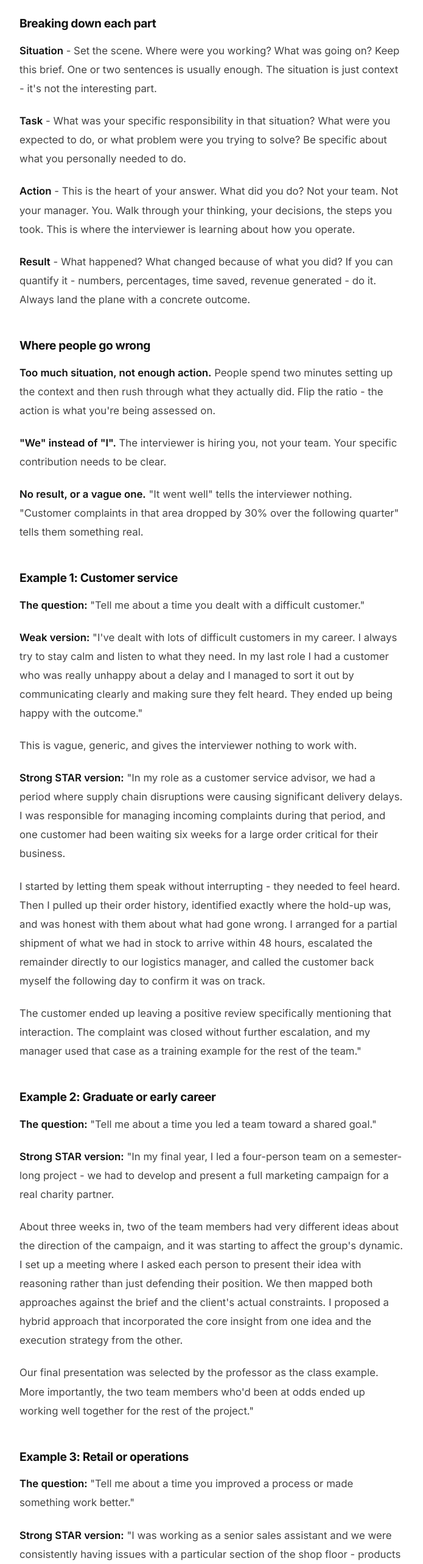
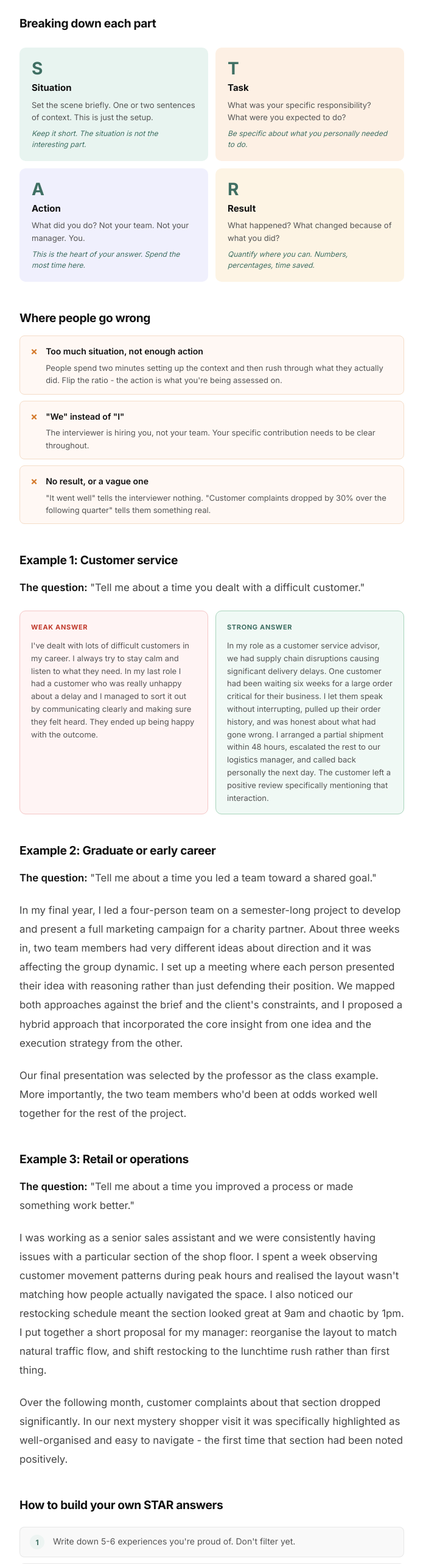
Before and after one commit to MYAISAM/aievolvingyou, a React (Vite) app: page /resources/star-method in a window 1280 px wide. Shown: the part 1160-3724 px from the top of the page at 61% size, without its empty margins (292-987 px from the left). Built offline with nearby package versions, Linux system fonts and the light colour scheme.

Commit message:
Add visuals and next article card to STAR article

```diff
--- a/src/articles/ArticleSTAR.jsx
+++ b/src/articles/ArticleSTAR.jsx
@@ -1,10 +1,207 @@
 import ArticleLayout from "./ArticleLayout";
+
+const nextArticle = {
+  slug: "weakness-question",
+  label: "Then try this",
+  title: "The weakness question: why \"I'm a perfectionist\" is the worst answer",
+  excerpt: "Interviewers have heard it thousands of times and it tells them nothing useful. Here's what a strong, honest answer actually looks like.",
+};
+
+const green = "#3F6F63";
+const greenLight = "#edf4f2";
+const orange = "#D47A2C";
+const orangeLight = "#fdf0e4";
+const ink = "#111111";
+const inkMid = "#555555";
+const border = "rgba(0,0,0,0.07)";
+const surface = "#f9f9f9";
+
+// STAR four-part breakdown
+function STARBreakdown() {
+  const parts = [
+    {
+      letter: "S",
+      label: "Situation",
+      description: "Set the scene briefly. One or two sentences of context. This is just the setup.",
+      tip: "Keep it short. The situation is not the interesting part.",
+      colour: "#e8f4f0",
+    },
+    {
+      letter: "T",
+      label: "Task",
+      description: "What was your specific responsibility? What were you expected to do?",
+      tip: "Be specific about what you personally needed to do.",
+      colour: "#fdf0e4",
+    },
+    {
+      letter: "A",
+      label: "Action",
+      description: "What did you do? Not your team. Not your manager. You.",
+      tip: "This is the heart of your answer. Spend the most time here.",
+      colour: "#f0f0fd",
+    },
+    {
+      letter: "R",
+      label: "Result",
+      description: "What happened? What changed because of what you did?",
+      tip: "Quantify where you can. Numbers, percentages, time saved.",
+      colour: "#fdf4e4",
+    },
+  ];
+
+  return (
+    <div style={{
+      display: "grid",
+      gridTemplateColumns: "repeat(auto-fill, minmax(240px, 1fr))",
+      gap: 12,
+      margin: "24px 0 32px",
+    }}>
+      {parts.map((part) => (
+        <div key={part.letter} style={{
+          background: part.colour,
+          borderRadius: 10,
+          padding: "20px 20px 18px",
+          display: "flex",
+          flexDirection: "column",
+          gap: 8,
+        }}>
+          <div style={{
+            fontSize: 28, fontWeight: 700,
+            color: green, lineHeight: 1,
+            letterSpacing: "-0.02em",
+          }}>
+            {part.letter}
+          </div>
+          <p style={{
+            fontSize: 15, fontWeight: 700,
+            color: ink, margin: 0, lineHeight: 1.3,
+          }}>
+            {part.label}
+          </p>
+          <p style={{
+            fontSize: 13, color: inkMid,
+            margin: 0, lineHeight: 1.55,
+          }}>
+            {part.description}
+          </p>
+          <p style={{
+            fontSize: 12, color: green,
+            margin: 0, lineHeight: 1.5,
+            fontStyle: "italic",
+          }}>
+            {part.tip}
+          </p>
+        </div>
+      ))}
+    </div>
+  );
+}
+
+// Common mistakes callout
+function Mistake({ title, children }) {
+  return (
+    <div style={{
+      background: "#fff8f4",
+      border: "1.5px solid #f5ddc8",
+      borderRadius: 8,
+      padding: "12px 16px",
+      margin: "10px 0",
+      display: "flex",
+      gap: 12,
+      alignItems: "flex-start",
+    }}>
+      <span style={{ color: orange, fontWeight: 700, fontSize: 16, flexShrink: 0, marginTop: 1 }}>✗</span>
+      <div>
+        <p style={{ fontSize: 14, fontWeight: 600, color: ink, margin: "0 0 4px" }}>{title}</p>
+        <p style={{ fontSize: 13, color: inkMid, margin: 0, lineHeight: 1.55 }}>{children}</p>
+      </div>
+    </div>
+  );
+}
+
+// Weak vs Strong comparison
+function WeakStrong({ weak, strong }) {
+  return (
+    <div style={{
+      display: "grid",
+      gridTemplateColumns: "1fr 1fr",
+      gap: 12,
+      margin: "20px 0 28px",
+    }}>
+      <div style={{
+        background: "#fff4f4",
+        border: "1.5px solid #f5c6c6",
+        borderRadius: 10,
+        padding: "16px 18px",
+      }}>
+        <p style={{
+          fontSize: 11, fontWeight: 700,
+          color: "#c0392b", letterSpacing: "0.06em",
+          textTransform: "uppercase", marginBottom: 10,
+        }}>
+          Weak answer
+        </p>
+        <p style={{ fontSize: 13, color: inkMid, lineHeight: 1.6, margin: 0 }}>{weak}</p>
+      </div>
+      <div style={{
+        background: "#f0f9f5",
+        border: "1.5px solid #a8d5bc",
+        borderRadius: 10,
+        padding: "16px 18px",
+      }}>
+        <p style={{
+          fontSize: 11, fontWeight: 700,
+          color: green, letterSpacing: "0.06em",
+          textTransform: "uppercase", marginBottom: 10,
+        }}>
+          Strong answer
+        </p>
+        <p style={{ fontSize: 13, color: inkMid, lineHeight: 1.6, margin: 0 }}>{strong}</p>
+      </div>
+    </div>
+  );
+}
+
+// Build steps
+function BuildSteps() {
+  const steps = [
+    "Write down 5-6 experiences you're proud of. Don't filter yet.",
+    "For each one, identify S, T, A, R. No clear action or result? Story isn't strong enough.",
+    "Time yourself. A strong STAR answer lands in 90 seconds to 2 minutes when spoken.",
+    "Say it out loud. The gap between how it reads and how it sounds when nervous is significant.",
+  ];
+
+  return (
+    <div style={{ display: "flex", flexDirection: "column", gap: 10, margin: "20px 0 28px" }}>
+      {steps.map((step, i) => (
+        <div key={i} style={{
+          display: "flex", gap: 14, alignItems: "flex-start",
+          background: surface,
+          border: `1px solid ${border}`,
+          borderRadius: 8, padding: "12px 16px",
+        }}>
+          <span style={{
+            width: 24, height: 24, borderRadius: "50%",
+            background: greenLight, color: green,
+            fontSize: 12, fontWeight: 700,
+            display: "flex", alignItems: "center", justifyContent: "center",
+            flexShrink: 0,
+          }}>
+            {i + 1}
+          </span>
+          <p style={{ fontSize: 14, color: inkMid, margin: 0, lineHeight: 1.55 }}>{step}</p>
+        </div>
+      ))}
+    </div>
+  );
+}
 
 export default function ArticleSTAR() {
   return (
     <ArticleLayout
       bucket="Interview Resources"
       title="The STAR method explained, with three real examples you can actually learn from"
+      nextArticle={nextArticle}
     >
       <p>Most interview advice tells you what the STAR method stands for. Situation, Task, Action, Result - got it. What it doesn't tell you is why most people's STAR answers still fall flat, and what the difference looks like in practice.</p>
 
@@ -20,71 +217,57 @@ export default function ArticleSTAR() {
 
       <h2>Breaking down each part</h2>
 
-      <p><strong>Situation</strong> - Set the scene. Where were you working? What was going on? Keep this brief. One or two sentences is usually enough. The situation is just context - it's not the interesting part.</p>
-
-      <p><strong>Task</strong> - What was your specific responsibility in that situation? What were you expected to do, or what problem were you trying to solve? Be specific about what you personally needed to do.</p>
-
-      <p><strong>Action</strong> - This is the heart of your answer. What did you do? Not your team. Not your manager. You. Walk through your thinking, your decisions, the steps you took. This is where the interviewer is learning about how you operate.</p>
-
-      <p><strong>Result</strong> - What happened? What changed because of what you did? If you can quantify it - numbers, percentages, time saved, revenue generated - do it. Always land the plane with a concrete outcome.</p>
+      <STARBreakdown />
 
       <h2>Where people go wrong</h2>
 
-      <p><strong>Too much situation, not enough action.</strong> People spend two minutes setting up the context and then rush through what they actually did. Flip the ratio - the action is what you're being assessed on.</p>
+      <Mistake title="Too much situation, not enough action">
+        People spend two minutes setting up the context and then rush through what they actually did. Flip the ratio - the action is what you're being assessed on.
+      </Mistake>
 
-      <p><strong>"We" instead of "I".</strong> The interviewer is hiring you, not your team. Your specific contribution needs to be clear.</p>
+      <Mistake title='"We" instead of "I"'>
+        The interviewer is hiring you, not your team. Your specific contribution needs to be clear throughout.
+      </Mistake>
 
-      <p><strong>No result, or a vague one.</strong> "It went well" tells the interviewer nothing. "Customer complaints in that area dropped by 30% over the following quarter" tells them something real.</p>
+      <Mistake title="No result, or a vague one">
+        "It went well" tells the interviewer nothing. "Customer complaints dropped by 30% over the following quarter" tells them something real.
+      </Mistake>
 
       <h2>Example 1: Customer service</h2>
 
       <p><strong>The question:</strong> "Tell me about a time you dealt with a difficult customer."</p>
 
-      <p><strong>Weak version:</strong> "I've dealt with lots of difficult customers in my career. I always try to stay calm and listen to what they need. In my last role I had a customer who was really unhappy about a delay and I managed to sort it out by communicating clearly and making sure they felt heard. They ended up being happy with the outcome."</p>
-
-      <p>This is vague, generic, and gives the interviewer nothing to work with.</p>
-
-      <p><strong>Strong STAR version:</strong> "In my role as a customer service advisor, we had a period where supply chain disruptions were causing significant delivery delays. I was responsible for managing incoming complaints during that period, and one customer had been waiting six weeks for a large order critical for their business.</p>
-
-      <p>I started by letting them speak without interrupting - they needed to feel heard. Then I pulled up their order history, identified exactly where the hold-up was, and was honest with them about what had gone wrong. I arranged for a partial shipment of what we had in stock to arrive within 48 hours, escalated the remainder directly to our logistics manager, and called the customer back myself the following day to confirm it was on track.</p>
-
-      <p>The customer ended up leaving a positive review specifically mentioning that interaction. The complaint was closed without further escalation, and my manager used that case as a training example for the rest of the team."</p>
+      <WeakStrong
+        weak="I've dealt with lots of difficult customers in my career. I always try to stay calm and listen to what they need. In my last role I had a customer who was really unhappy about a delay and I managed to sort it out by communicating clearly and making sure they felt heard. They ended up being happy with the outcome."
+        strong="In my role as a customer service advisor, we had supply chain disruptions causing significant delivery delays. One customer had been waiting six weeks for a large order critical for their business. I let them speak without interrupting, pulled up their order history, and was honest about what had gone wrong. I arranged a partial shipment within 48 hours, escalated the rest to our logistics manager, and called back personally the next day. The customer left a positive review specifically mentioning that interaction."
+      />
 
       <h2>Example 2: Graduate or early career</h2>
 
       <p><strong>The question:</strong> "Tell me about a time you led a team toward a shared goal."</p>
 
-      <p><strong>Strong STAR version:</strong> "In my final year, I led a four-person team on a semester-long project - we had to develop and present a full marketing campaign for a real charity partner.</p>
+      <p>In my final year, I led a four-person team on a semester-long project to develop and present a full marketing campaign for a charity partner. About three weeks in, two team members had very different ideas about direction and it was affecting the group dynamic. I set up a meeting where each person presented their idea with reasoning rather than just defending their position. We mapped both approaches against the brief and the client's constraints, and I proposed a hybrid approach that incorporated the core insight from one idea and the execution strategy from the other.</p>
 
-      <p>About three weeks in, two of the team members had very different ideas about the direction of the campaign, and it was starting to affect the group's dynamic. I set up a meeting where I asked each person to present their idea with reasoning rather than just defending their position. We then mapped both approaches against the brief and the client's actual constraints. I proposed a hybrid approach that incorporated the core insight from one idea and the execution strategy from the other.</p>
-
-      <p>Our final presentation was selected by the professor as the class example. More importantly, the two team members who'd been at odds ended up working well together for the rest of the project."</p>
+      <p>Our final presentation was selected by the professor as the class example. More importantly, the two team members who'd been at odds worked well together for the rest of the project.</p>
 
       <h2>Example 3: Retail or operations</h2>
 
       <p><strong>The question:</strong> "Tell me about a time you improved a process or made something work better."</p>
 
-      <p><strong>Strong STAR version:</strong> "I was working as a senior sales assistant and we were consistently having issues with a particular section of the shop floor - products were frequently out of position and customers said they couldn't find things.</p>
+      <p>I was working as a senior sales assistant and we were consistently having issues with a particular section of the shop floor. I spent a week observing customer movement patterns during peak hours and realised the layout wasn't matching how people actually navigated the space. I also noticed our restocking schedule meant the section looked great at 9am and chaotic by 1pm. I put together a short proposal for my manager: reorganise the layout to match natural traffic flow, and shift restocking to the lunchtime rush rather than first thing.</p>
 
-      <p>I spent a week observing customer movement patterns during peak hours and realised the layout wasn't matching how people actually navigated the space. I also noticed our restocking schedule meant the section looked great at 9am and chaotic by 1pm. I put together a short proposal for my manager with two suggested changes: reorganise the layout to match the natural traffic flow, and shift restocking to the lunchtime rush rather than first thing.</p>
-
-      <p>Over the following month, customer complaints about that section dropped significantly, and in our next mystery shopper visit it was specifically highlighted as well-organised and easy to navigate - the first time that section had been noted positively."</p>
+      <p>Over the following month, customer complaints about that section dropped significantly. In our next mystery shopper visit it was specifically highlighted as well-organised and easy to navigate - the first time that section had been noted positively.</p>
 
       <h2>How to build your own STAR answers</h2>
 
-      <p><strong>Step 1:</strong> Write down five or six experiences you're proud of. Don't filter yet - just list them.</p>
-
-      <p><strong>Step 2:</strong> For each one, identify the Situation, Task, Action, and Result. If you can't identify a specific action or result, that story isn't strong enough.</p>
-
-      <p><strong>Step 3:</strong> Time yourself. A strong STAR answer should land in 90 seconds to two minutes when spoken.</p>
-
-      <p><strong>Step 4:</strong> Say it out loud. Not in your head. The difference between how something reads and how it sounds when you're nervous is significant.</p>
+      <BuildSteps />
 
       <h2>The thing no one tells you</h2>
 
       <p>The STAR method isn't about telling a perfect story. It's about giving the interviewer enough to make a decision. They're not looking for a flawless experience with a triumphant ending - they're looking for evidence that you can think clearly, take meaningful action, and learn from what happens.</p>
 
       <p>A STAR answer where things went wrong but you navigated it well is often more compelling than one where everything worked out easily. The goal isn't to impress them. It's to give them something real.</p>
+
     </ArticleLayout>
-  )
+  );
 }
```
